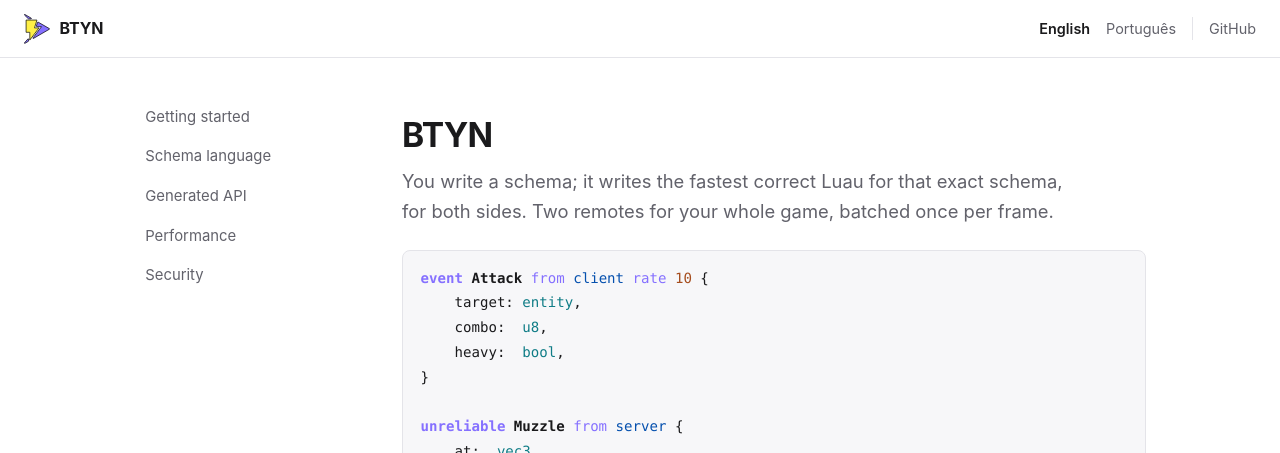
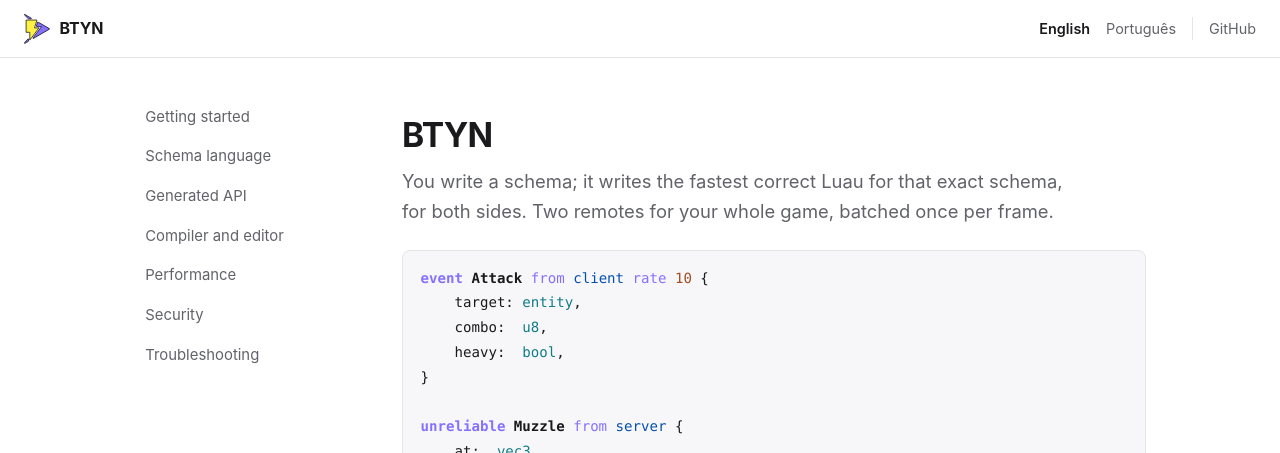
Before and after one commit to ocauapaz/BTYN, a Jekyll site: the page built from docs/index.md, in a window 1280 px wide. Shown: the top 453 px of the page. Built offline with Jekyll 4.4.1, drawn with Linux system fonts in a browser that asks for light colours.

Commit message:
docs: add the new pages to the site sidebar
The layout's nav is a hand-written list, so a new page under docs/ is
reachable by URL but invisible in the sidebar until it is added here.

```diff
--- a/docs/_layouts/default.html
+++ b/docs/_layouts/default.html
@@ -37,8 +37,10 @@
       <a href="{{ root }}">{% if page.lang == 'pt-br' %}Começando{% else %}Getting started{% endif %}</a>
       <a href="{{ root }}schema/">{% if page.lang == 'pt-br' %}Linguagem de schema{% else %}Schema language{% endif %}</a>
       <a href="{{ root }}api/">{% if page.lang == 'pt-br' %}API gerada{% else %}Generated API{% endif %}</a>
+      <a href="{{ root }}cli/">{% if page.lang == 'pt-br' %}Compilador e editor{% else %}Compiler and editor{% endif %}</a>
       <a href="{{ root }}performance/">Performance</a>
       <a href="{{ root }}security/">{% if page.lang == 'pt-br' %}Segurança{% else %}Security{% endif %}</a>
+      <a href="{{ root }}troubleshooting/">{% if page.lang == 'pt-br' %}Resolvendo problemas{% else %}Troubleshooting{% endif %}</a>
     </nav>
   </aside>
 
```
